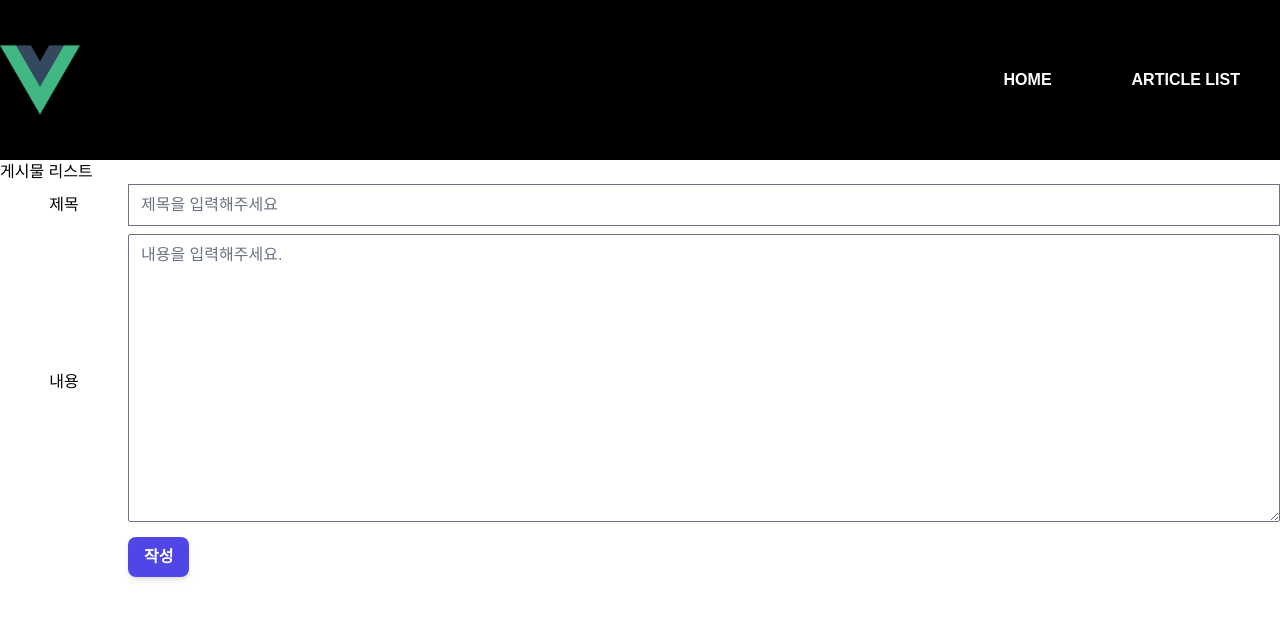
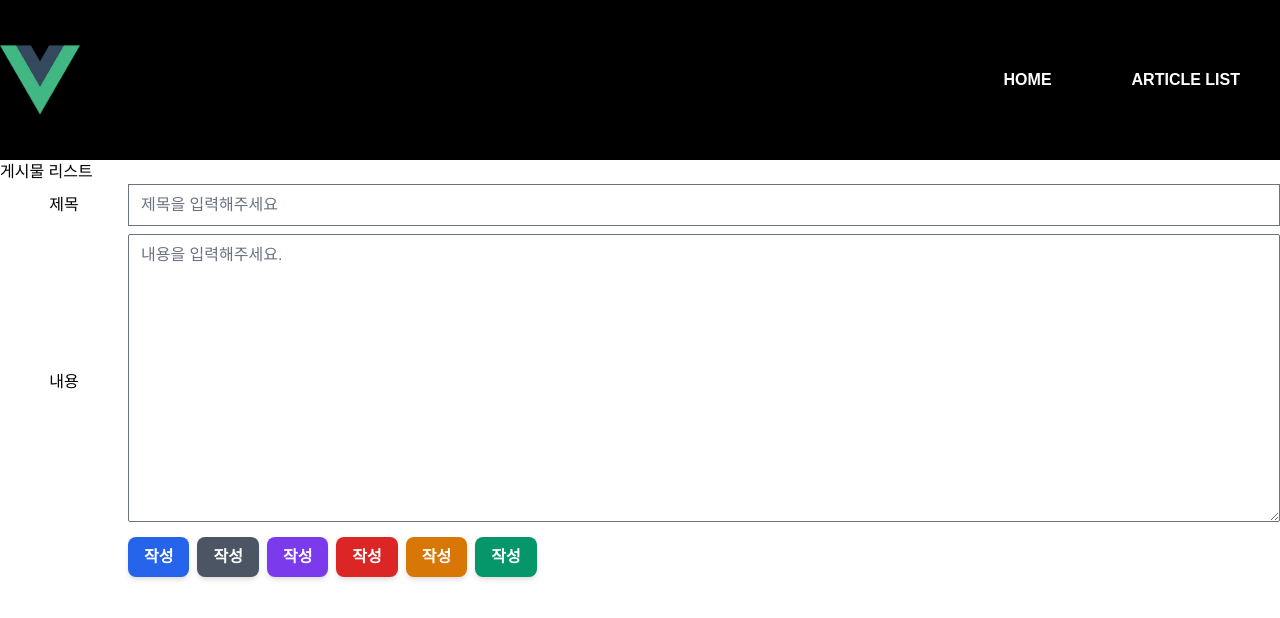
Before and after one commit to lucia6758/vue3-ts-exam, a Vue app: page /article/list in a window 1280 px wide. Shown: the top 618 px of the page. Built offline with nearby package versions, Linux system fonts and the light colour scheme; a web font is replaced by a local one.

Commit message:
상황별 버튼 CSS생성

```diff
--- a/src/App.vue
+++ b/src/App.vue
@@ -37,3 +37,28 @@
   }
 })
 </script>
+
+<style lang="postcss">
+.btn-primary {
+  @apply py-2 px-4 bg-blue-600 hover:bg-blue-700 focus:ring-blue-500 focus:ring-offset-blue-200 text-white transition ease-in duration-200 text-center text-base font-semibold shadow-md focus:outline-none focus:ring-2 focus:ring-offset-2 rounded-lg;
+}
+.btn-secondary {
+  @apply py-2 px-4 bg-gray-600 hover:bg-gray-700 focus:ring-gray-500 focus:ring-offset-gray-200 text-white transition ease-in duration-200 text-center text-base font-semibold shadow-md focus:outline-none focus:ring-2 focus:ring-offset-2 rounded-lg;
+}
+.btn-success {
+  @apply py-2 px-4 bg-purple-600 hover:bg-purple-700 focus:ring-purple-500 focus:ring-offset-purple-200 text-white transition ease-in duration-200 text-center text-base font-semibold shadow-md focus:outline-none focus:ring-2 focus:ring-offset-2 rounded-lg;
+}
+.btn-danger {
+  @apply py-2 px-4 bg-red-600 hover:bg-red-700 focus:ring-red-500 focus:ring-offset-red-200 text-white transition ease-in duration-200 text-center text-base font-semibold shadow-md focus:outline-none focus:ring-2 focus:ring-offset-2 rounded-lg;
+}
+.btn-warning {
+  @apply py-2 px-4 bg-yellow-600 hover:bg-yellow-700 focus:ring-yellow-500 focus:ring-offset-yellow-200 text-white transition ease-in duration-200 text-center text-base font-semibold shadow-md focus:outline-none focus:ring-2 focus:ring-offset-2 rounded-lg;
+}
+.btn-info {
+  @apply py-2 px-4 bg-green-600 hover:bg-green-700 focus:ring-green-500 focus:ring-offset-green-200 text-white transition ease-in duration-200 text-center text-base font-semibold shadow-md focus:outline-none focus:ring-2 focus:ring-offset-2 rounded-lg;
+}
+
+.btns > [class*="btn-"] + [class*="btn-"] {
+  margin-left: theme('spacing.2');
+}
+</style>
--- a/src/index.css
+++ b/src/index.css
@@ -32,7 +32,3 @@
   -webkit-font-smoothing: antialiased;
   -moz-osx-font-smoothing: grayscale;
 }
-
-.btn-primary {
-  @apply py-2 px-4 bg-indigo-600 hover:bg-indigo-700 focus:ring-indigo-500 focus:ring-offset-indigo-200 text-white transition ease-in duration-200 text-center text-base font-semibold shadow-md focus:outline-none focus:ring-2 focus:ring-offset-2 rounded-lg;
-}
--- a/src/pages/ArticleListPage.vue
+++ b/src/pages/ArticleListPage.vue
@@ -10,7 +10,14 @@
           <textarea class="form-row-input" placeholder="내용을 입력해주세요."></textarea>
         </FormRow>
         <FormRow>
-          <input class="btn-primary" type="button" value="작성" />
+          <div class="btns">
+            <input type="button" value="작성" class="btn-primary" />
+            <input type="button" value="작성" class="btn-secondary" />
+            <input type="button" value="작성" class="btn-success" />
+            <input type="button" value="작성" class="btn-danger" />
+            <input type="button" value="작성" class="btn-warning" />
+            <input type="button" value="작성" class="btn-info" />
+          </div>
         </FormRow>
       </form>
     </div>
```
